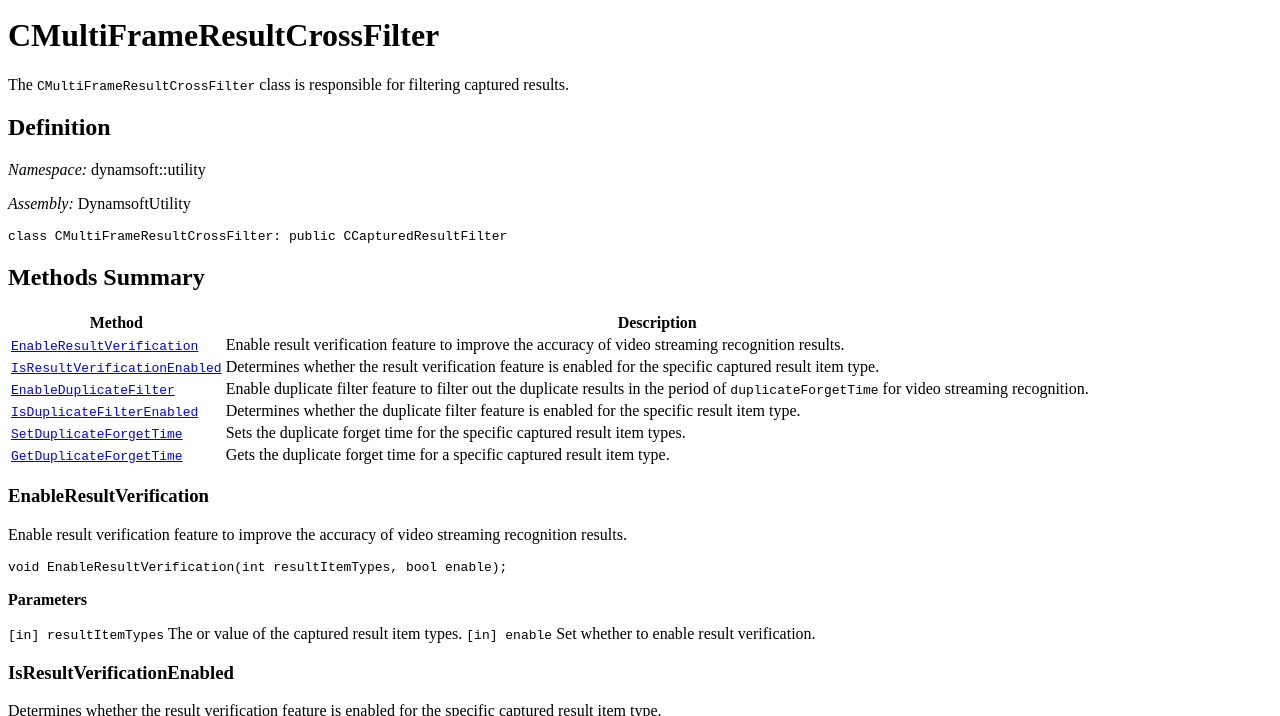
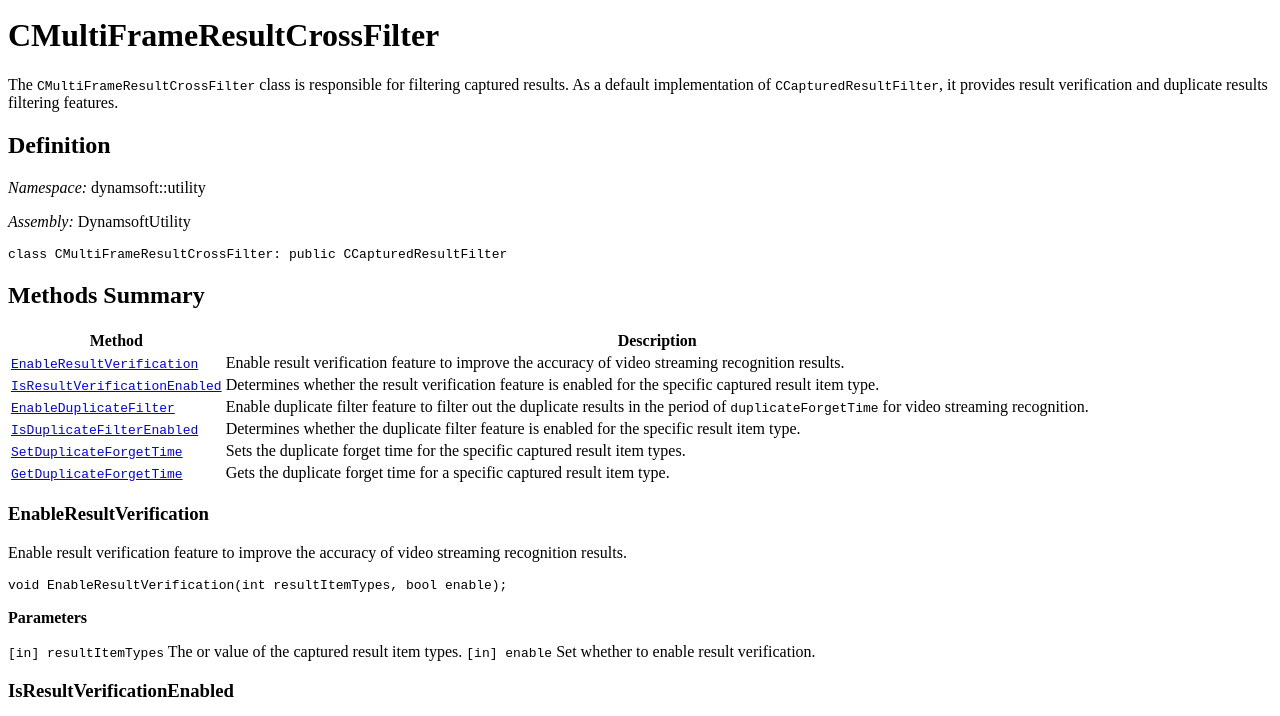
Before and after one commit to dynamsoft-docs/capture-vision-docs-server, a Jekyll site: the page built from programming/cplusplus/api-reference/utility/multi-frame-result-cross-filter.md, in a window 1280 px wide and 900 px high, scrolled down 367 px, cut to the strip 184-900 px from the top of the window. Built offline with Jekyll 4.4.1, drawn with Linux system fonts in a browser that asks for light colours.

Commit message:
Update multi-frame-result-cross-filter.md

```diff
--- a/programming/cplusplus/api-reference/utility/multi-frame-result-cross-filter.md
+++ b/programming/cplusplus/api-reference/utility/multi-frame-result-cross-filter.md
@@ -11,7 +11,7 @@ permalink: /programming/cplusplus/api-reference/utility/multi-frame-result-cross
 
 # CMultiFrameResultCrossFilter
 
-The `CMultiFrameResultCrossFilter` class is responsible for filtering captured results.
+The `CMultiFrameResultCrossFilter` class is responsible for filtering captured results. As a default implementation of `CCapturedResultFilter`, it provides result verification and duplicate results filtering features.
 
 ## Definition
 
```
